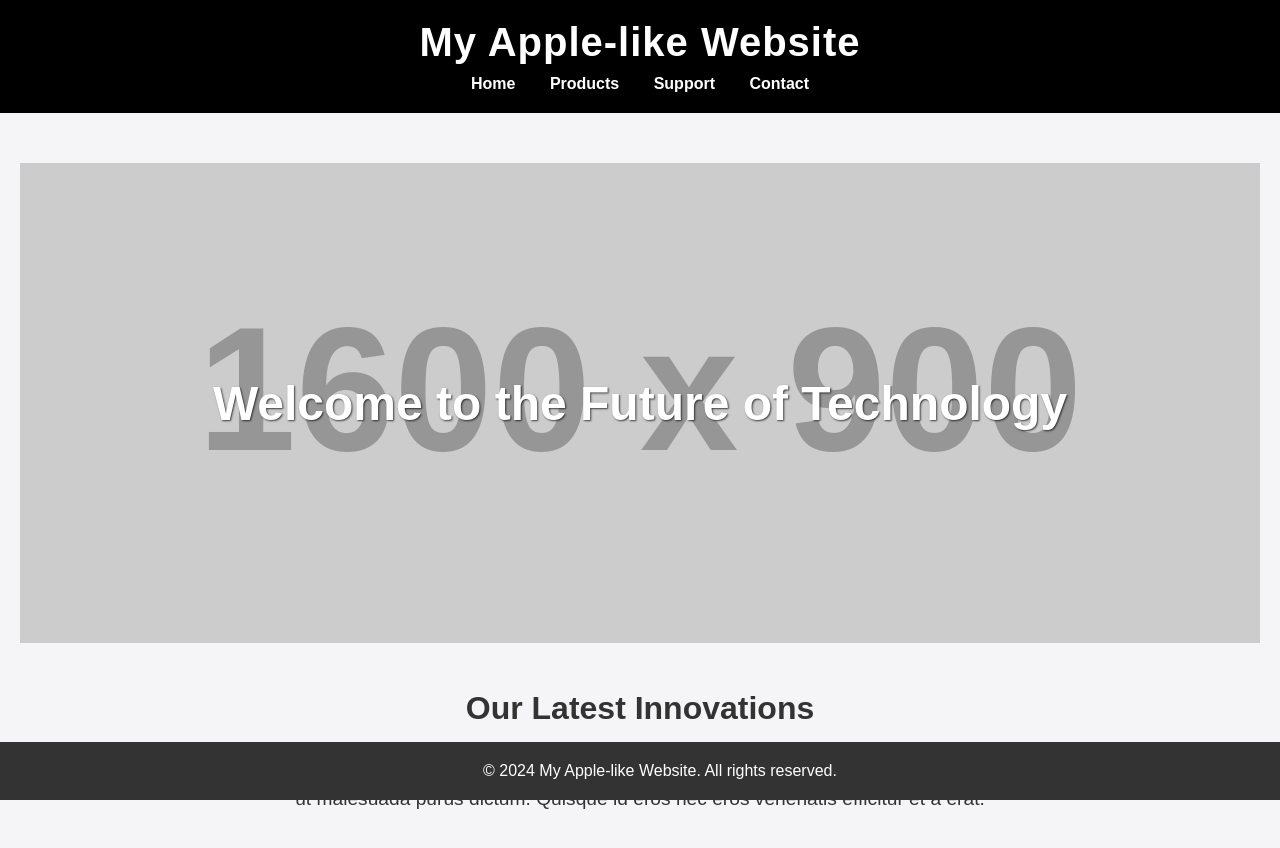
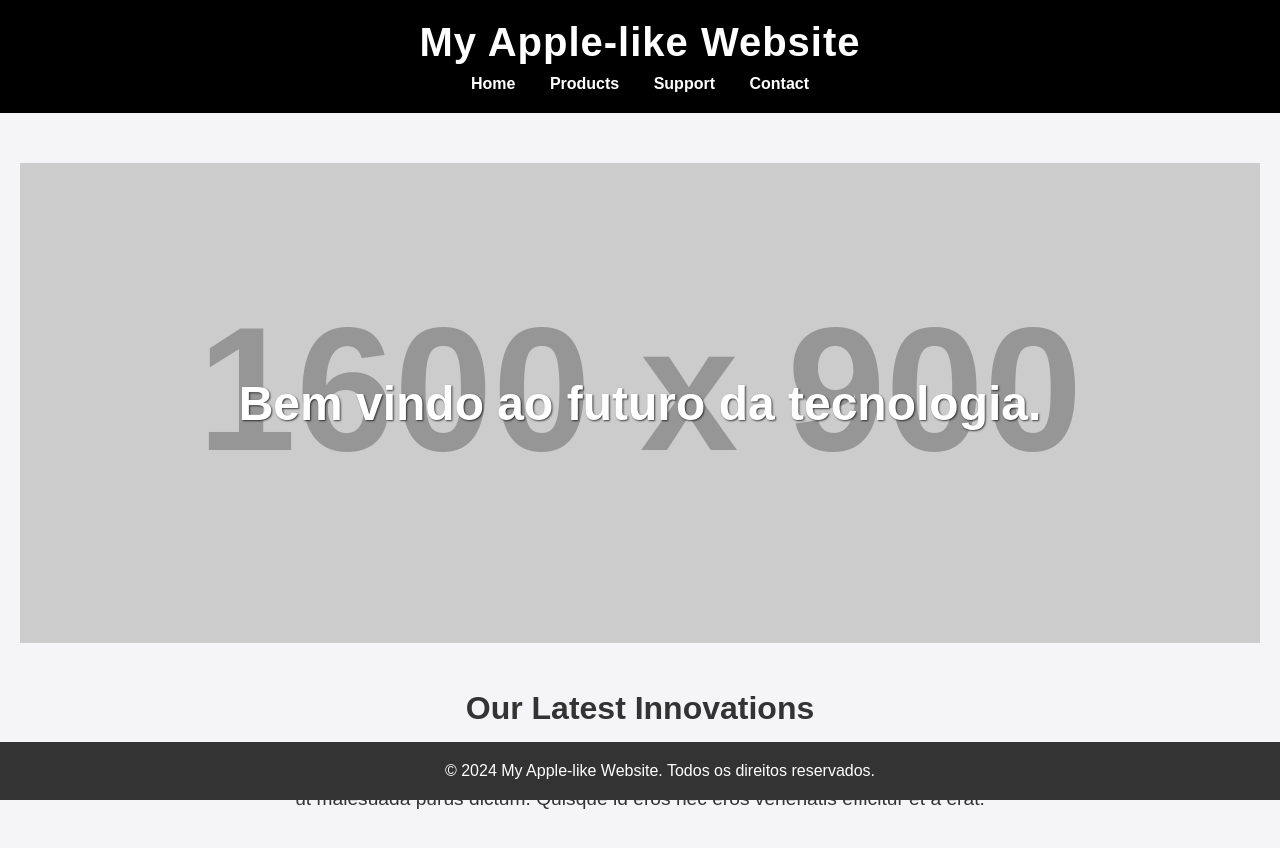
Before and after one commit to Nobody798/EngSoft3, a plain HTML site: page Robocop.html in a window 1280 px wide. Drawn offline with Linux system fonts and the light colour scheme; placeholder pictures from the web are drawn by us.

Commit message:
segundo commit

```diff
--- a/Robocop.html
+++ b/Robocop.html
@@ -81,7 +81,7 @@
     </header>
     <main>
         <div class="hero">
-            <h2>Welcome to the Future of Technology</h2>
+            <h2>Bem vindo ao futuro da tecnologia.</h2>
         </div>
         <div class="content">
             <h2>Our Latest Innovations</h2>
@@ -89,7 +89,7 @@
         </div>
     </main>
     <footer>
-        &copy; 2024 My Apple-like Website. All rights reserved.
+        &copy; 2024 My Apple-like Website. Todos os direitos reservados.
     </footer>
 </body>
 </html>
```
